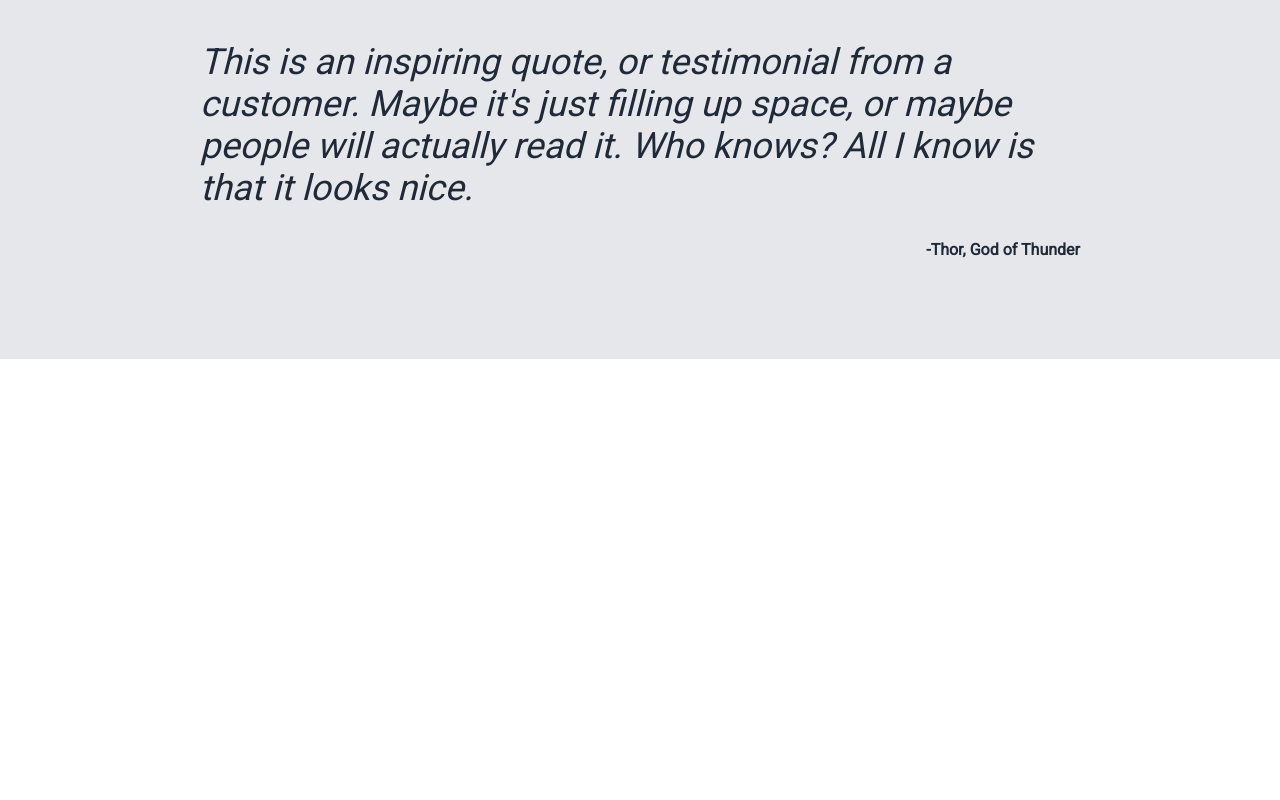
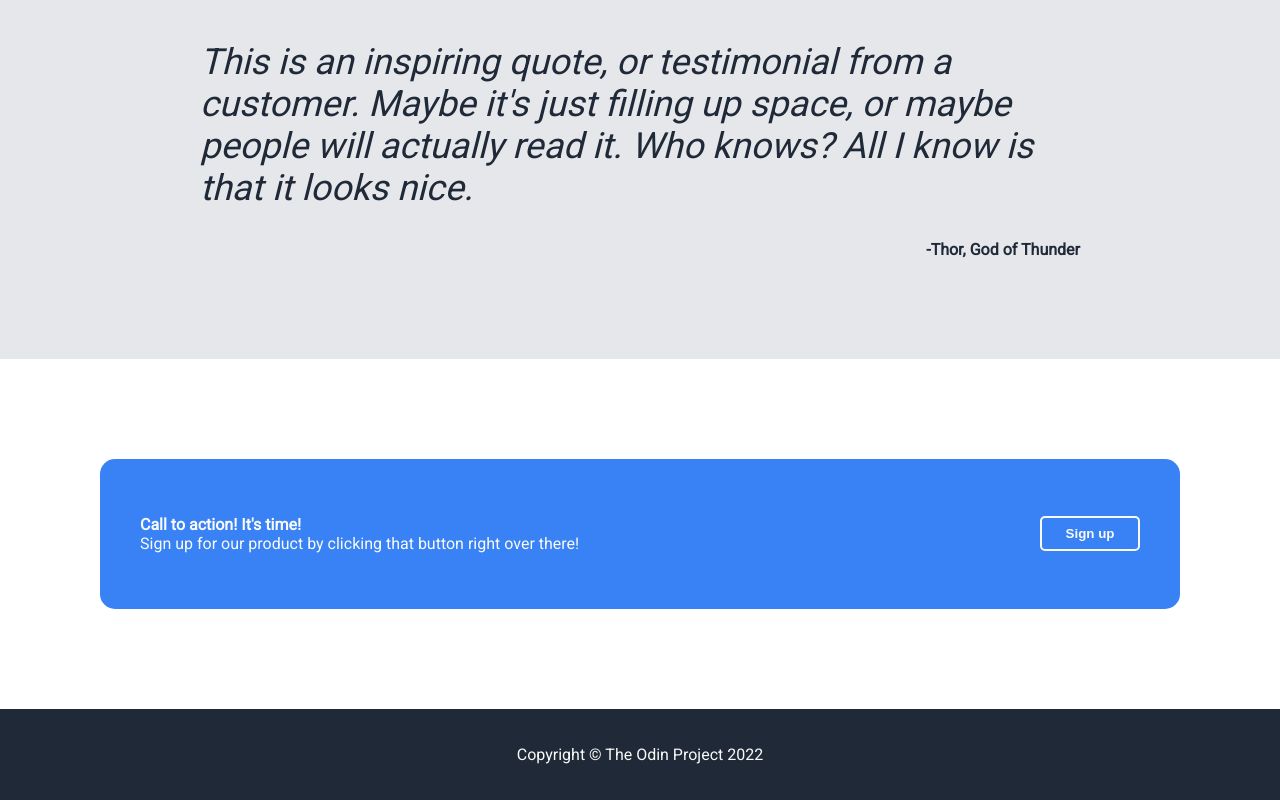
Before and after one commit to lemosbc/top-landing-page, a plain HTML site: page index.html in a window 1280 px wide. Shown: the part 1329-2129 px from the top of the page. Before the commit the page ends 1688 px from the top, so only its background shows below. Drawn offline with Linux system fonts and the light colour scheme.

Commit message:
complete call to action an footer sections

```diff
--- a/index.html
+++ b/index.html
@@ -74,5 +74,19 @@
       </p>
       <p class="quote-author">-Thor, God of Thunder</p>
     </section>
+    <section class="call">
+      <div class="call-box">
+        <div class="text">
+          <p class="call-title">Call to action! It's time!</p>
+          <p class="call-subtext">Sign up for our product by clicking
+            that button right over there!
+          </p>
+        </div>
+        <button type="button" class="call-button">Sign up</button>
+      </div>
+    </section>
+    <footer>
+      <p>Copyright &copy The Odin Project 2022</p>
+    </footer>
   </body>
 </html>
--- a/styles.css
+++ b/styles.css
@@ -65,7 +65,7 @@ ul {
 .hero-img {
   width: 500px;
   height: auto;
-  border-radius: 5%;
+  border-radius: 5px;
 }
 
 .hero {
@@ -79,7 +79,7 @@ ul {
   background-color: var(--blue);
   color: var(--white);
   border: 0;
-  border-radius: 10%;
+  border-radius: 10px;
   padding: 10px 30px;
   font-size: 1.2em;
   font-weight: bold;
@@ -150,3 +150,52 @@ ul {
   padding: 0px;
   margin: -5px 0px 0px 0px;
 }
+
+.call {
+  padding: 100px;
+  display: flex;
+  justify-content: center;
+  align-items: center;
+}
+
+.call-box {
+  background-color: var(--blue);
+  display: flex;
+  justify-content: space-between;
+  align-items: center;
+  padding: 40px;
+  color: var(--white);
+  width: 1200px;
+  border-radius: 15px;
+}
+
+.call-button {
+  color: var(--white);
+  background-color: var(--blue);
+  border: 2px solid var(--white);
+  width: 100px;
+  height: 35px;
+  border-radius: 5px;
+  flex-grow: 0;
+  font-weight: bold;
+}
+
+.call-title {
+  font-weight: bold;
+  padding-bottom: 0;
+  margin-bottom: 0;
+}
+
+.call-subtext {
+  padding-top: 0;
+  margin-top: 0;
+}
+
+footer {
+  display: flex;
+  justify-content: center;
+  align-items: center;
+  background-color: var(--dark-blue);
+  color: var(--white);
+  padding: 20px;
+}
```
